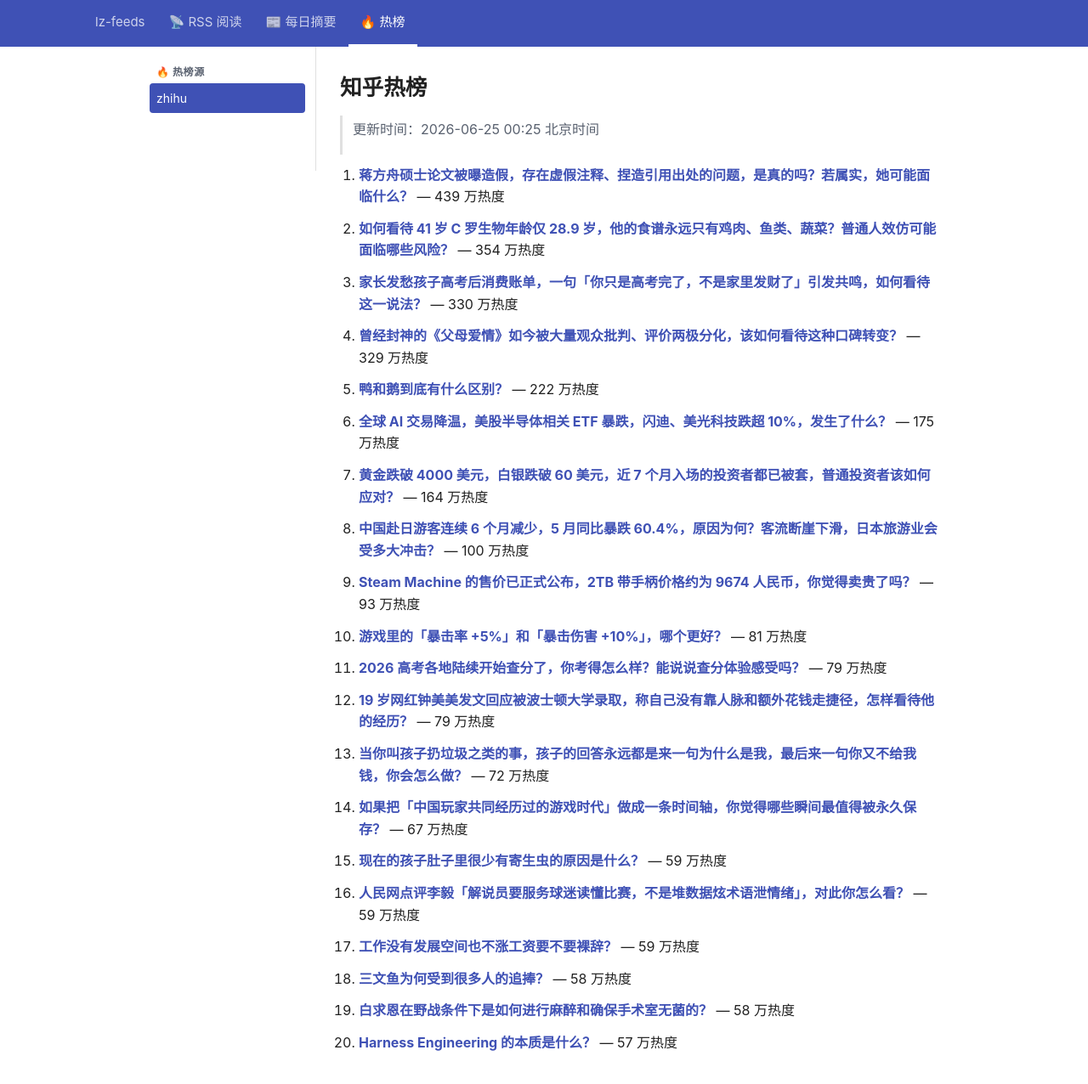
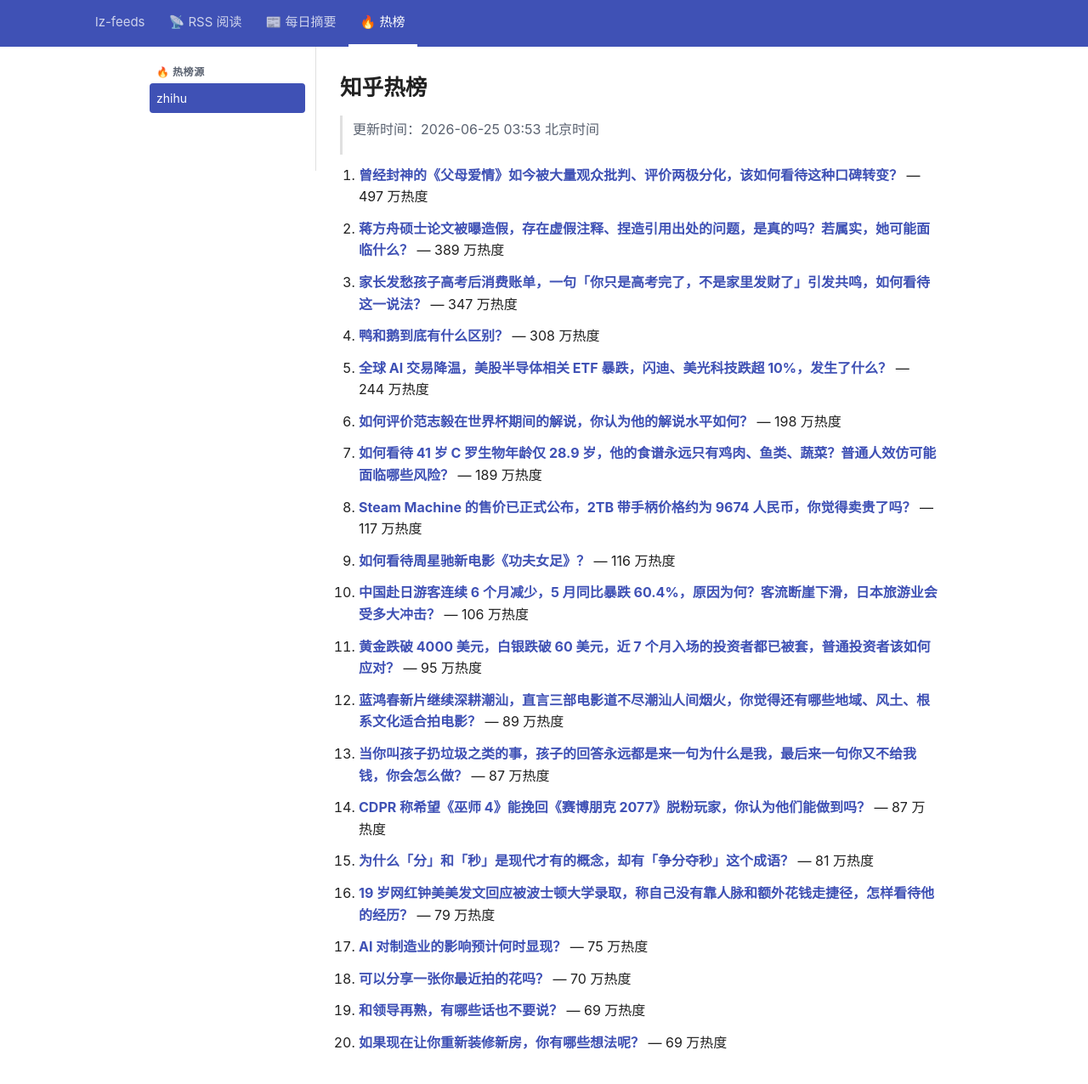
Before and after one commit to lizhang0101/lz-feeds, a Jekyll site: the page built from _hotlist/zhihu.md, in a window 1280 px wide and 1305 px high. Shown: the top 1276 px of the window at 85% size. Built offline with Jekyll 4.4.1, drawn with Linux system fonts in a browser that asks for light colours.

Commit message:
hotlist: 2026-06-24T19:53Z

```diff
--- a/_hotlist/zhihu.md
+++ b/_hotlist/zhihu.md
@@ -1,48 +1,48 @@
 ---
-updated: 2026-06-25 00:25 北京时间
+updated: 2026-06-25 03:53 北京时间
 count: 20
 ---
 
 # 知乎热榜
 
-> 更新时间：2026-06-25 00:25 北京时间
+> 更新时间：2026-06-25 03:53 北京时间
 
-1. **[蒋方舟硕士论文被曝造假，存在虚假注释、捏造引用出处的问题，是真的吗？若属实，她可能面临什么？](https://www.zhihu.com/question/2052779185521649277)** — 439 万热度
+1. **[曾经封神的《父母爱情》如今被大量观众批判、评价两极分化，该如何看待这种口碑转变？](https://www.zhihu.com/question/2052817852818612758)** — 497 万热度
 
-2. **[如何看待 41 岁 C 罗生物年龄仅 28.9 岁，他的食谱永远只有鸡肉、鱼类、蔬菜？普通人效仿可能面临哪些风险？](https://www.zhihu.com/question/2053054134677239570)** — 354 万热度
+2. **[蒋方舟硕士论文被曝造假，存在虚假注释、捏造引用出处的问题，是真的吗？若属实，她可能面临什么？](https://www.zhihu.com/question/2052779185521649277)** — 389 万热度
 
-3. **[家长发愁孩子高考后消费账单，一句「你只是高考完了，不是家里发财了」引发共鸣，如何看待这一说法？](https://www.zhihu.com/question/2052870237394149872)** — 330 万热度
+3. **[家长发愁孩子高考后消费账单，一句「你只是高考完了，不是家里发财了」引发共鸣，如何看待这一说法？](https://www.zhihu.com/question/2052870237394149872)** — 347 万热度
 
-4. **[曾经封神的《父母爱情》如今被大量观众批判、评价两极分化，该如何看待这种口碑转变？](https://www.zhihu.com/question/2052817852818612758)** — 329 万热度
+4. **[鸭和鹅到底有什么区别？](https://www.zhihu.com/question/2049562215062172314)** — 308 万热度
 
-5. **[鸭和鹅到底有什么区别？](https://www.zhihu.com/question/2049562215062172314)** — 222 万热度
+5. **[全球 AI 交易降温，美股半导体相关 ETF 暴跌，闪迪、美光科技跌超 10%，发生了什么？](https://www.zhihu.com/question/2052869201178652833)** — 244 万热度
 
-6. **[全球 AI 交易降温，美股半导体相关 ETF 暴跌，闪迪、美光科技跌超 10%，发生了什么？](https://www.zhihu.com/question/2052869201178652833)** — 175 万热度
+6. **[如何评价范志毅在世界杯期间的解说，你认为他的解说水平如何？](https://www.zhihu.com/question/2053084083895235269)** — 198 万热度
 
-7. **[黄金跌破 4000 美元，白银跌破 60 美元，近 7 个月入场的投资者都已被套，普通投资者该如何应对？](https://www.zhihu.com/question/2052784601471493284)** — 164 万热度
+7. **[如何看待 41 岁 C 罗生物年龄仅 28.9 岁，他的食谱永远只有鸡肉、鱼类、蔬菜？普通人效仿可能面临哪些风险？](https://www.zhihu.com/question/2053054134677239570)** — 189 万热度
 
-8. **[中国赴日游客连续 6 个月减少，5 月同比暴跌 60.4%，原因为何？客流断崖下滑，日本旅游业会受多大冲击？](https://www.zhihu.com/question/2052721837830935858)** — 100 万热度
+8. **[Steam Machine 的售价已正式公布，2TB 带手柄价格约为 9674 人民币，你觉得卖贵了吗？](https://www.zhihu.com/question/2052712338893923422)** — 117 万热度
 
-9. **[Steam Machine 的售价已正式公布，2TB 带手柄价格约为 9674 人民币，你觉得卖贵了吗？](https://www.zhihu.com/question/2052712338893923422)** — 93 万热度
+9. **[如何看待周星驰新电影《功夫女足》？](https://www.zhihu.com/question/2053067286899058574)** — 116 万热度
 
-10. **[游戏里的「暴击率 +5%」和「暴击伤害 +10%」，哪个更好？](https://www.zhihu.com/question/2050162370757055174)** — 81 万热度
+10. **[中国赴日游客连续 6 个月减少，5 月同比暴跌 60.4%，原因为何？客流断崖下滑，日本旅游业会受多大冲击？](https://www.zhihu.com/question/2052721837830935858)** — 106 万热度
 
-11. **[2026 高考各地陆续开始查分了，你考得怎么样？能说说查分体验感受吗？](https://www.zhihu.com/question/2052710805108252894)** — 79 万热度
+11. **[黄金跌破 4000 美元，白银跌破 60 美元，近 7 个月入场的投资者都已被套，普通投资者该如何应对？](https://www.zhihu.com/question/2052784601471493284)** — 95 万热度
 
-12. **[19 岁网红钟美美发文回应被波士顿大学录取，称自己没有靠人脉和额外花钱走捷径，怎样看待他的经历？](https://www.zhihu.com/question/2052729446113567950)** — 79 万热度
+12. **[蓝鸿春新片继续深耕潮汕，直言三部电影道不尽潮汕人间烟火，你觉得还有哪些地域、风土、根系文化适合拍电影？](https://www.zhihu.com/question/2051287552712078235)** — 89 万热度
 
-13. **[当你叫孩子扔垃圾之类的事，孩子的回答永远都是来一句为什么是我，最后来一句你又不给我钱，你会怎么做？](https://www.zhihu.com/question/2025958383677654574)** — 72 万热度
+13. **[当你叫孩子扔垃圾之类的事，孩子的回答永远都是来一句为什么是我，最后来一句你又不给我钱，你会怎么做？](https://www.zhihu.com/question/2025958383677654574)** — 87 万热度
 
-14. **[如果把「中国玩家共同经历过的游戏时代」做成一条时间轴，你觉得哪些瞬间最值得被永久保存？](https://www.zhihu.com/question/2043732533016253106)** — 67 万热度
+14. **[CDPR 称希望《巫师 4》能挽回《赛博朋克 2077》脱粉玩家，你认为他们能做到吗？](https://www.zhihu.com/question/2051727361935254847)** — 87 万热度
 
-15. **[现在的孩子肚子里很少有寄生虫的原因是什么？](https://www.zhihu.com/question/2005254307231074086)** — 59 万热度
+15. **[为什么「分」和「秒」是现代才有的概念，却有「争分夺秒」这个成语？](https://www.zhihu.com/question/1930938021059985455)** — 81 万热度
 
-16. **[人民网点评李毅「解说员要服务球迷读懂比赛，不是堆数据炫术语泄情绪」，对此你怎么看？](https://www.zhihu.com/question/2052801575043560695)** — 59 万热度
+16. **[19 岁网红钟美美发文回应被波士顿大学录取，称自己没有靠人脉和额外花钱走捷径，怎样看待他的经历？](https://www.zhihu.com/question/2052729446113567950)** — 79 万热度
 
-17. **[工作没有发展空间也不涨工资要不要裸辞？](https://www.zhihu.com/question/2038538023705507191)** — 59 万热度
+17. **[AI 对制造业的影响预计何时显现？](https://www.zhihu.com/question/2019843435763353551)** — 75 万热度
 
-18. **[三文鱼为何受到很多人的追捧？](https://www.zhihu.com/question/306352085)** — 58 万热度
+18. **[可以分享一张你最近拍的花吗？](https://www.zhihu.com/question/2051425271182578535)** — 70 万热度
 
-19. **[白求恩在野战条件下是如何进行麻醉和确保手术室无菌的？](https://www.zhihu.com/question/288131724)** — 58 万热度
+19. **[和领导再熟，有哪些话也不要说？](https://www.zhihu.com/question/14776825352)** — 69 万热度
 
-20. **[Harness Engineering 的本质是什么？](https://www.zhihu.com/question/2016648624256340425)** — 57 万热度
+20. **[如果现在让你重新装修新房，你有哪些想法呢？](https://www.zhihu.com/question/1922329179531240168)** — 69 万热度
```
